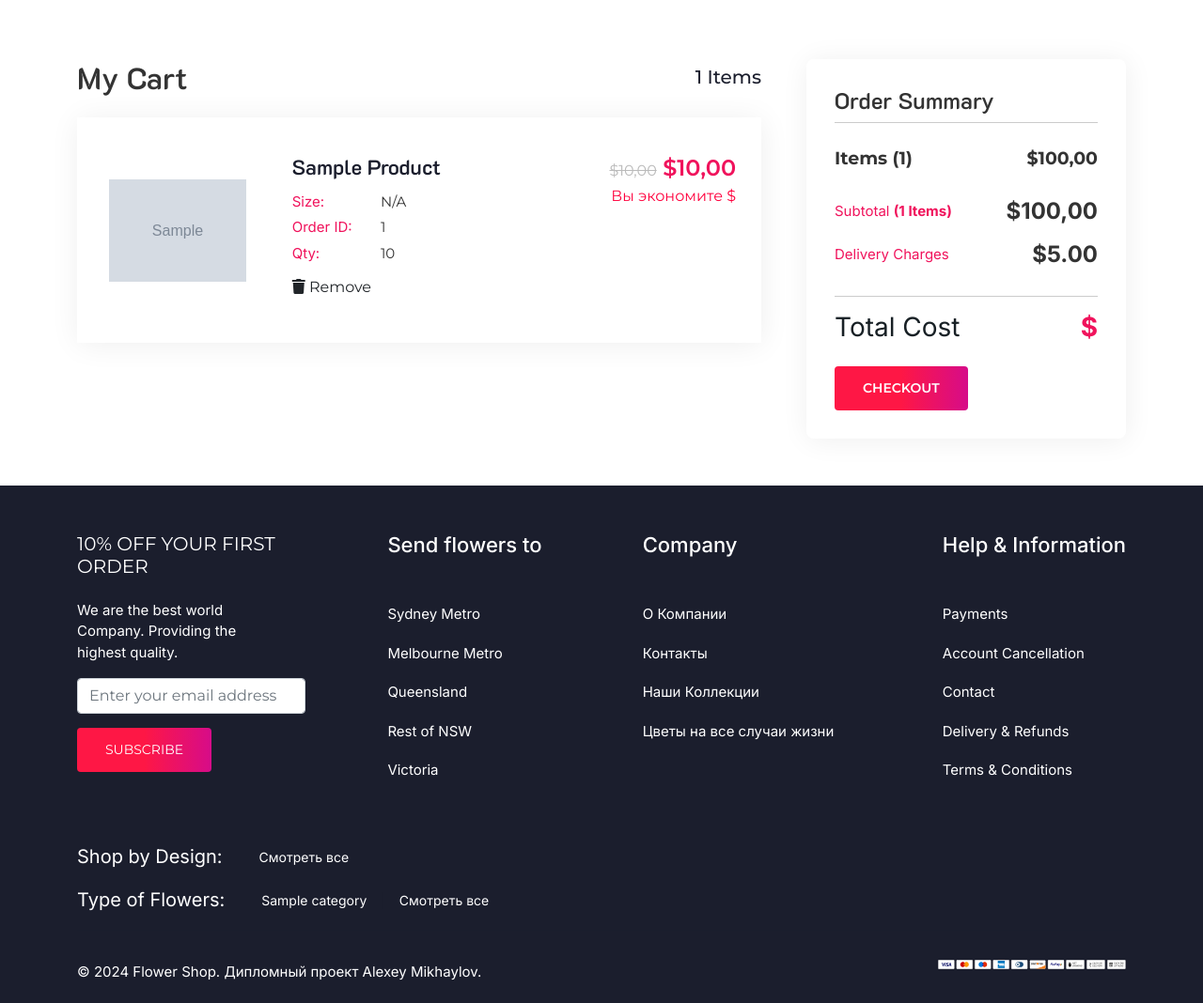
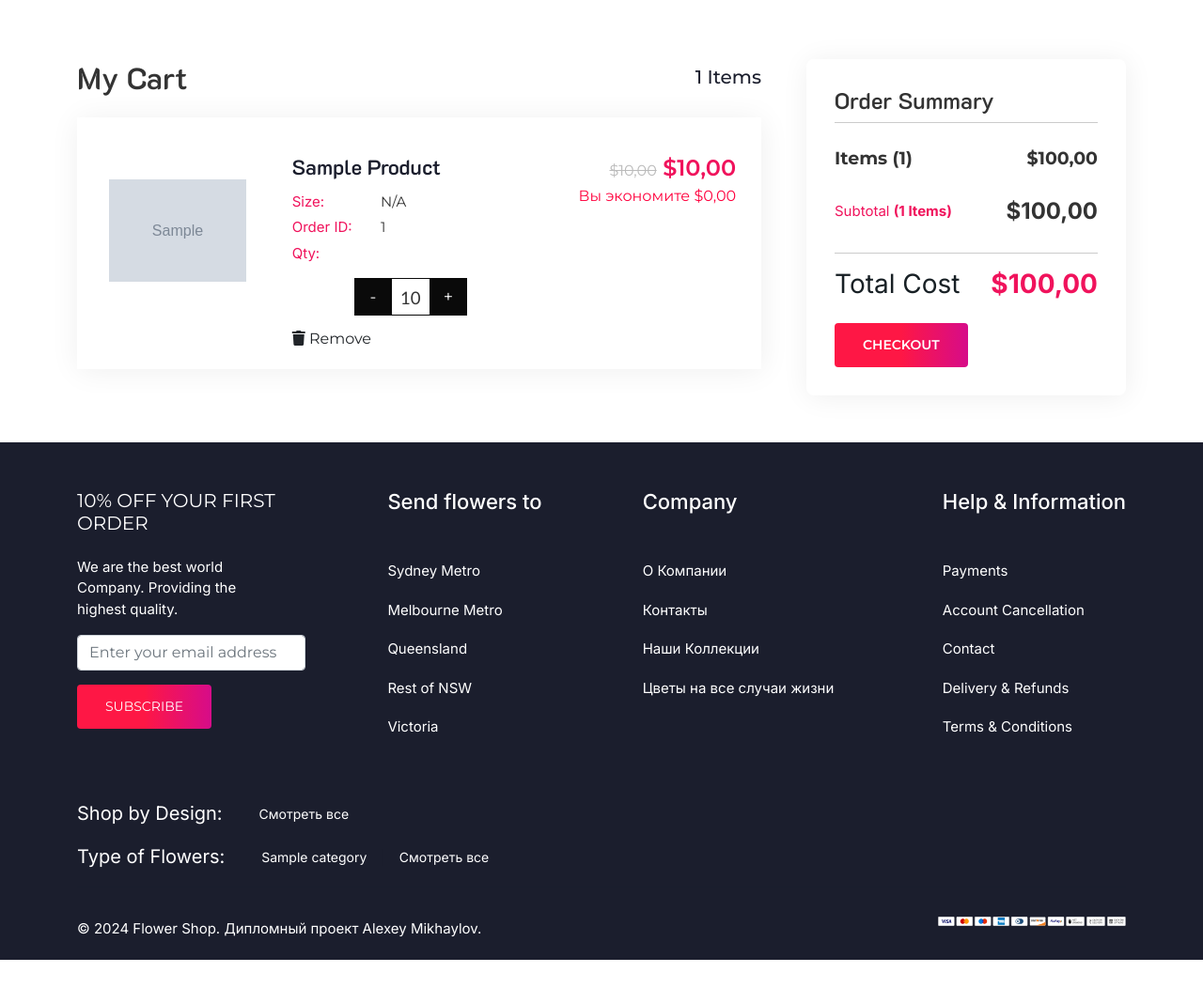
Before and after one commit to Alex-Mixaylov/flower_shop, a Django app: page /cart/ in a window 1280 px wide. Shown: the part 237-1305 px from the top of the page at 94% size. After the commit the page ends 1259 px from the top, so only its background shows below. Run offline with Django 5.2, Linux system fonts and the light colour scheme; a user stored in the database is signed in; tables that the repository leaves empty hold one stand-in row (values such as "Sample post"); grey boxes marked "Sample" are stand-in pictures; some libraries are stand-ins or nearby versions; some web fonts are replaced.

Commit message:
update
update

```diff
--- a/flower_delivery_project/orders/templates/orders/cart.html
+++ b/flower_delivery_project/orders/templates/orders/cart.html
@@ -68,7 +68,11 @@
                                             </li>
                                             <li>
                                                 <span>Qty:</span>
-                                                <span>{{ item.quantity }}</span>
+                                                <div class="quantity-field">
+                                                    <button class="value-button decrease-button" data-product-id="{{ item.product_id }}" onclick="updateQuantity(this, -1)">-</button>
+                                                    <div class="number">{{ item.quantity }}</div>
+                                                    <button class="value-button increase-button" data-product-id="{{ item.product_id }}" onclick="updateQuantity(this, 1)">+</button>
+                                                </div>
                                             </li>
                                         </ul>
                                         <a href="{% if item.product_id %}{% url 'remove_from_cart' item.product_id %}{% else %}#{% endif %}" class="btn remove-btn p-0 mt-2">
@@ -92,10 +96,10 @@
                                         {% endif %}
                                     </h4>
                                     <h6>
-                                        {% if item.product and item.product.old_price %}
-                                            Вы экономите ${{ item.product.old_price|floatformat:2|subtract:item.product.price|floatformat:2 }}
-                                        {% elif item.old_price and item.price %}
-                                            Вы экономите ${{ item.old_price|floatformat:2|subtract:item.price|floatformat:2 }}
+                                        {% if item.old_price and item.price %}
+                                            Вы экономите ${{ item.old_price|float_subtract:item.price|floatformat:2 }}
+                                        {% elif item.product and item.product.old_price %}
+                                            Вы экономите ${{ item.product.old_price|float_subtract:item.product.price|floatformat:2 }}
                                         {% endif %}
                                     </h6>
                                 </div>
@@ -103,7 +107,11 @@
                             {% endfor %}
                         {% else %}
                         <div class="text-center mt-5">
-                            <p>Your cart is empty. <a href="{% url 'shop' %}">Continue shopping</a></p>
+                            {% if request.user.is_authenticated %}
+                                <p>Dear <span class="text-center sub-heading">{{ request.user.username|default:"User" }}</span>, your cart is empty. <a href="{% url 'shop' %}">Continue shopping</a></p>
+                            {% else %}
+                                <p>Dear <span class="text-center sub-heading">Guest</span>, your cart is empty. <a href="{% url 'shop' %}">Continue shopping</a></p>
+                            {% endif %}
                         </div>
                         {% endif %}
                     </div>
@@ -125,14 +133,12 @@
                                 <span class="list-payt">Subtotal <b>({{ cart_items|length }} Items)</b></span>
                                 <span class="price-bn">${{ total_price|floatformat:2 }}</span>
                             </li>
-                            <li>
-                                <span class="list-payt">Delivery charges</span>
-                                <span class="price-bn">$5.00</span>
-                            </li>
                         </ul>
                         <hr>
-
-                        <h3><span>Total Cost</span> <span>${{ total_price|add:"5.00"|floatformat:2 }}</span></h3>
+                        <h3>
+                            <span>Total Cost</span>
+                            <span>${{ total_price|floatformat:2 }}</span>
+                        </h3>
                         <a href="{% url 'checkout' %}" class="btn btncheck-btn mt-4">Checkout</a>
                     </div>
                 </div>
--- a/flower_delivery_project/orders/templatetags/custom_filters.py
+++ b/flower_delivery_project/orders/templatetags/custom_filters.py
@@ -16,9 +16,9 @@
     except (ValueError, TypeError):
         return ''
 
-@register.filter(name='subtract')
-def subtract(value, arg):
+@register.filter
+def float_subtract(value, arg):
     try:
         return float(value) - float(arg)
     except (ValueError, TypeError):
-        return ''
+        return 0.0
--- a/flower_delivery_project/orders/views.py
+++ b/flower_delivery_project/orders/views.py
@@ -180,10 +180,12 @@
                 'product_id': product_id,
                 'name': product_data.get('name', 'Unknown Product'),
                 'quantity': product_data.get('quantity', 1),
-                #'price': product_data.get('price', 0.0),
                 'price': float(product_data['price']),
+                'old_price': float(product_data.get('old_price', 0)),
                 'image_main': product_data.get('image_main'),
             })
+    # Отладочный вывод
+    print(f"Total Price: {total_price}")
 
     context = {
         'cart_items': cart_items,
@@ -211,14 +213,18 @@
         if str(product_id) in cart:
             cart[str(product_id)]['quantity'] += 1
         else:
+            # Добавляем цену и старую цену с округлением до двух знаков
             cart[str(product_id)] = {
                 'quantity': 1,
                 'name': product.name,
-                'price': str(product.price),  # Приводим к строке
-                'old_price': str(product.old_price) if product.old_price else "0.00",  # Приводим к строке
+                'price': round(float(product.price), 2),
+                'old_price': round(float(product.old_price), 2) if product.old_price else None,
                 'image_main': product.image_main.url if product.image_main else None,
             }
+
+        # Сохраняем корзину в сессию
         request.session['cart'] = cart
+
         # Отладочный вывод
         print(f"Добавлено в корзину: {cart[str(product_id)]}")
 
```
